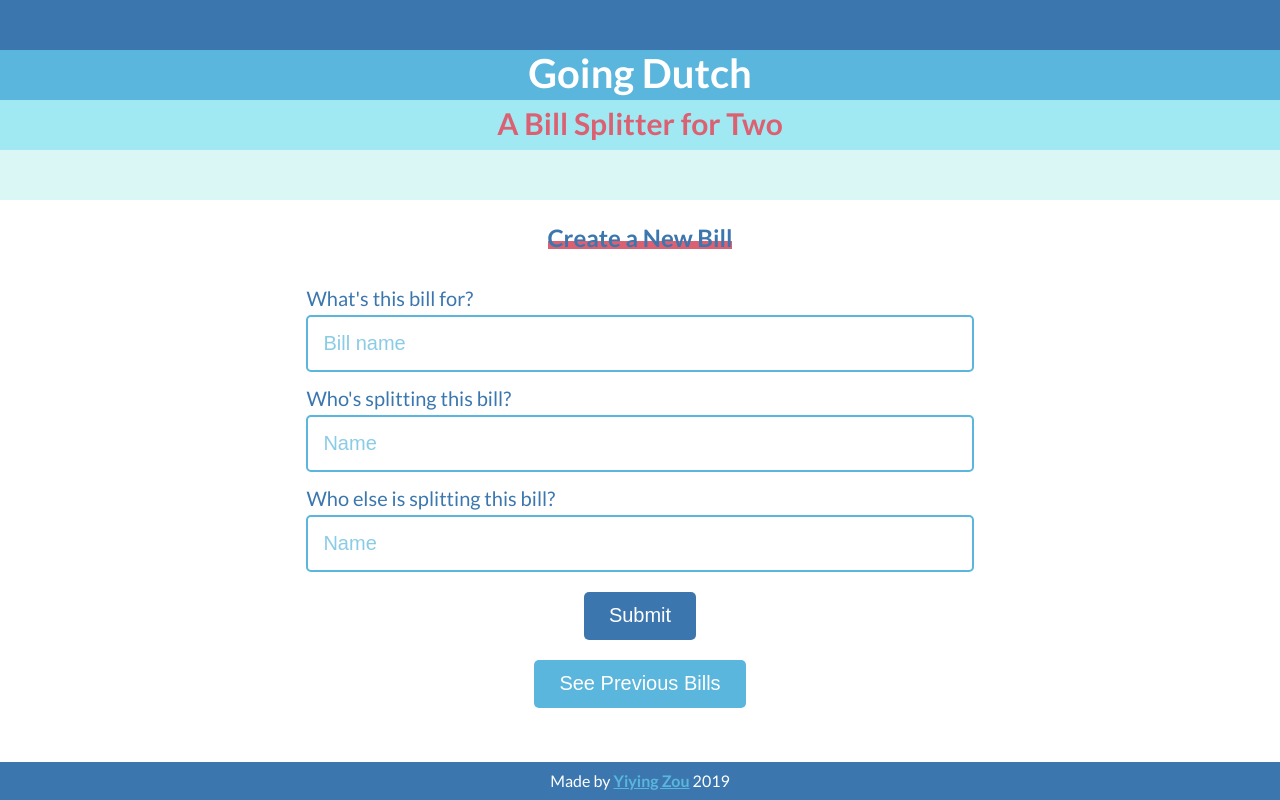
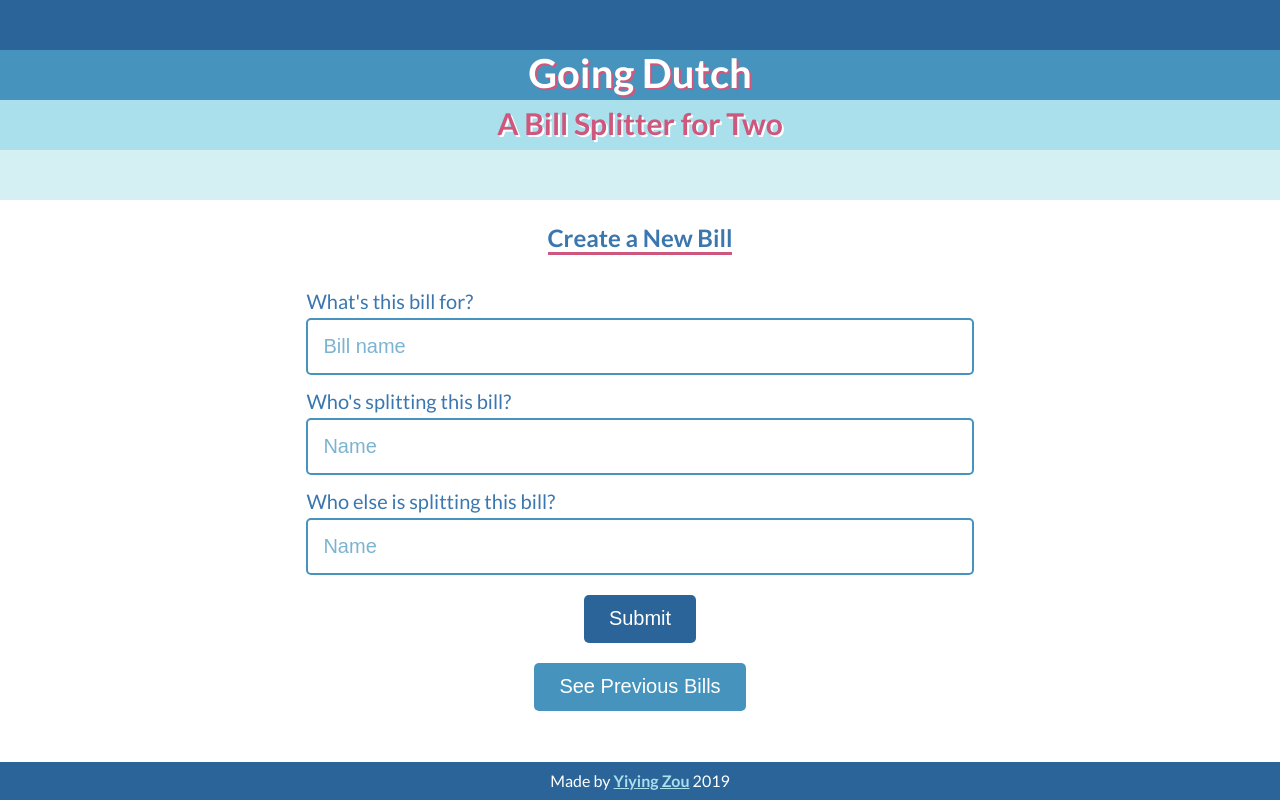
Before and after one commit to yiyingzz/goingDutch, a React (Create React App) app: page / in a window 1280 px wide. Built offline with nearby package versions, Linux system fonts and the light colour scheme.

Commit message:
colour tweaks

```diff
--- a/src/styles/sass/partials/_global.scss
+++ b/src/styles/sass/partials/_global.scss
@@ -8,7 +8,7 @@ body {
   font-family: 'Lato', sans-serif;
   font-size: 2rem;
   text-align: center;
-  background: #fff;
+  background: $secondaryTextColor;
   color: $primaryTextColor;
 }
 
@@ -19,7 +19,6 @@ li {
   padding: 0;
 }
 
-/* prob need to align footer to bottom somehow?? */
 .App {
   min-height: 100vh;
   position: relative;
@@ -32,7 +31,7 @@ header {
 }
 
 footer {
-  background: $primaryTextColor;
+  background: $primaryColor;
   color: $secondaryTextColor;
   padding: 10px;
   position: absolute;
@@ -47,7 +46,7 @@ footer {
 }
 
 a {
-  color: $secondaryColor;
+  color: $tertiaryColor;
   font-weight: bold;
   transition: 0.3s all;
 
@@ -77,30 +76,20 @@ h1 {
   margin: 0;
   padding-top: 50px;
   color: $secondaryTextColor;
+  text-shadow: 2px 2px $accentColor;
 }
 
 h2 {
   margin-top: 10px;
   color: $accentColor;
+  text-shadow: 2px 2px $secondaryTextColor;
 }
 
 h3 {
   margin-bottom: 0;
   font-size: 24px;
   display: inline-block;
-  position: relative;
-}
-
-h3::after{
-  content: '';
-  background: $accentColor;
-  display: inline-block;
-  height: 8px;
-  position: absolute;
-  left: 0;
-  right: 0;
-  bottom: 3px;
-  z-index: -1;
+  border-bottom: 3px solid $accentColor;
 }
 
 h4 {
@@ -117,8 +106,8 @@ label {
 button {
   display: block;
   border: 0;
-  background: #3B77AE;
-  color: #fff;
+  background: $primaryColor;
+  color: $secondaryTextColor;
   margin: 20px auto;
   height: 48px;
   padding: 10px 25px;
@@ -126,7 +115,7 @@ button {
 
   &:hover,
   &:focus {
-    background: #DB6172;
+    background: $accentColor;
   }
 }
 
--- a/src/styles/sass/style.scss
+++ b/src/styles/sass/style.scss
@@ -1,5 +1,5 @@
 @import './partials/_setup';
-@import './partials/variables';
+@import './partials/_variables';
 @import './partials/_global';
 @import './partials/_itemForm';
 @import './partials/_cardStyles';
--- a/src/styles/style.css
+++ b/src/styles/style.css
@@ -244,7 +244,7 @@ body {
   font-family: 'Lato', sans-serif;
   font-size: 2rem;
   text-align: center;
-  background: #fff;
+  background: #FFF;
   color: #3B77AE;
 }
 
@@ -255,7 +255,6 @@ li {
   padding: 0;
 }
 
-/* prob need to align footer to bottom somehow?? */
 .App {
   min-height: 100vh;
   position: relative;
@@ -264,13 +263,13 @@ li {
 
 header {
   height: 200px;
-  background: -webkit-gradient(linear, left top, left bottom, color-stop(25%, #3B77AE), color-stop(25%, #5AB6DC), color-stop(50%, #5AB6DC), color-stop(50%, #A0E9F3), color-stop(75%, #A0E9F3), color-stop(75%, #DAF7F6));
-  background: linear-gradient(to bottom, #3B77AE 25%, #5AB6DC 25%, #5AB6DC 50%, #A0E9F3 50%, #A0E9F3 75%, #DAF7F6 75%);
+  background: -webkit-gradient(linear, left top, left bottom, color-stop(25%, #2b6499), color-stop(25%, #4694BE), color-stop(50%, #4694BE), color-stop(50%, #AADFEC), color-stop(75%, #AADFEC), color-stop(75%, #D5F0F2));
+  background: linear-gradient(to bottom, #2b6499 25%, #4694BE 25%, #4694BE 50%, #AADFEC 50%, #AADFEC 75%, #D5F0F2 75%);
 }
 
 footer {
-  background: #3B77AE;
-  color: #fff;
+  background: #2b6499;
+  color: #FFF;
   padding: 10px;
   position: absolute;
   bottom: 0;
@@ -284,14 +283,14 @@ footer p {
 }
 
 a {
-  color: #5AB6DC;
+  color: #AADFEC;
   font-weight: bold;
   -webkit-transition: 0.3s all;
   transition: 0.3s all;
 }
 
 a:hover, a:focus {
-  color: #DB6172;
+  color: #ce587d;
 }
 
 .wrapper {
@@ -320,31 +319,21 @@ a:hover, a:focus {
 h1 {
   margin: 0;
   padding-top: 50px;
-  color: #fff;
+  color: #FFF;
+  text-shadow: 2px 2px #ce587d;
 }
 
 h2 {
   margin-top: 10px;
-  color: #DB6172;
+  color: #ce587d;
+  text-shadow: 2px 2px #FFF;
 }
 
 h3 {
   margin-bottom: 0;
   font-size: 24px;
   display: inline-block;
-  position: relative;
-}
-
-h3::after {
-  content: '';
-  background: #DB6172;
-  display: inline-block;
-  height: 8px;
-  position: absolute;
-  left: 0;
-  right: 0;
-  bottom: 3px;
-  z-index: -1;
+  border-bottom: 3px solid #ce587d;
 }
 
 h4 {
@@ -361,8 +350,8 @@ label {
 button {
   display: block;
   border: 0;
-  background: #3B77AE;
-  color: #fff;
+  background: #2b6499;
+  color: #FFF;
   margin: 20px auto;
   height: 48px;
   padding: 10px 25px;
@@ -371,11 +360,11 @@ button {
 }
 
 button:hover, button:focus {
-  background: #DB6172;
+  background: #ce587d;
 }
 
 .alternate-button {
-  background: #5AB6DC;
+  background: #4694BE;
 }
 
 form {
@@ -397,38 +386,38 @@ button {
 
 input {
   width: 100%;
-  border: 2px solid #5AB6DC;
+  border: 2px solid #4694BE;
   padding: 15px;
   color: #3B77AE;
 }
 
 input::-webkit-input-placeholder {
-  color: #5AB6DC;
+  color: #4694BE;
   opacity: 0.7;
 }
 
 input:-ms-input-placeholder {
-  color: #5AB6DC;
+  color: #4694BE;
   opacity: 0.7;
 }
 
 input::-ms-input-placeholder {
-  color: #5AB6DC;
+  color: #4694BE;
   opacity: 0.7;
 }
 
 input::placeholder {
-  color: #5AB6DC;
+  color: #4694BE;
   opacity: 0.7;
 }
 
 input:hover, input:focus {
-  border: 2px solid #DB6172;
+  border: 2px solid #ce587d;
 }
 
 .form-error {
   margin-bottom: 0;
-  color: #DB6172;
+  color: #ce587d;
 }
 
 /* STYLES FOR ITEM FORM */
@@ -515,8 +504,8 @@ input[type="checkbox"] {
 }
 
 .name-label {
-  color: #A0E9F3;
-  background: #fff;
+  color: #AADFEC;
+  background: #FFF;
   border-radius: 5px;
   font-size: 1.8rem;
   display: inline-block;
@@ -525,7 +514,7 @@ input[type="checkbox"] {
 
 .name-label:hover,
 .name-label:focus {
-  color: #DB6172;
+  color: #ce587d;
 }
 
 @media (max-width: 767px) {
@@ -597,12 +586,12 @@ input[type="checkbox"] {
 }
 
 .card li:nth-of-type(2n) {
-  background: #A0E9F3;
+  background: #AADFEC;
 }
 
 .bill-card-bottom,
 .card li:nth-of-type(2n + 1) {
-  background: #DAF7F6;
+  background: #D5F0F2;
 }
 
 .invoice-card {
@@ -680,7 +669,7 @@ input[type="checkbox"] {
 
 .bill-card:hover .card-heading,
 .bill-card:focus .card-heading {
-  background: #DB6172;
+  background: #ce587d;
 }
 
 .bill-card-bottom {
```
Also changed, not shown: src/styles/sass/partials/_variables.scss (+6 -6 lines).
